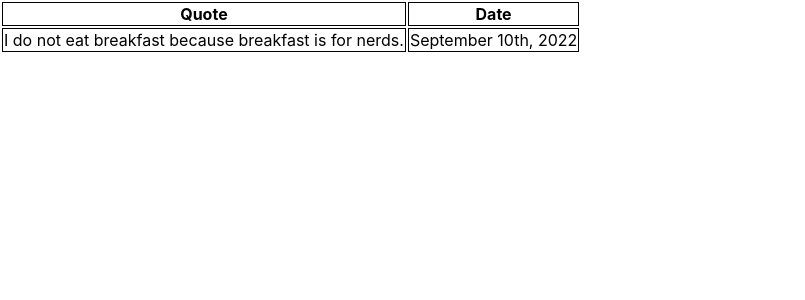
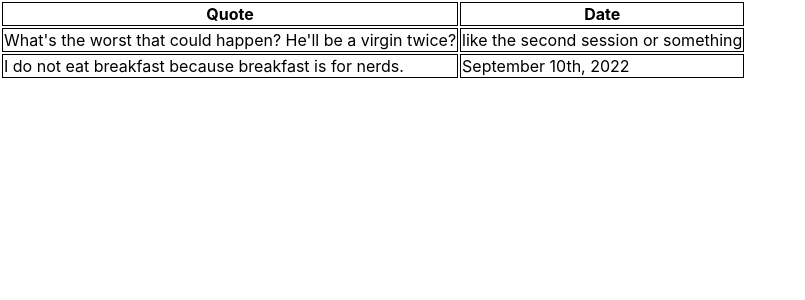
Before and after one commit to megamatson/gizmo-quotes, a React (Create React App) app: page / in a window 1280 px wide. Shown: the top 300 px of the page, without its empty margins (0-805 px from the left). Built offline with nearby package versions, Linux system fonts and the light colour scheme.

Commit message:
Added another quote

```diff
--- a/src/App.tsx
+++ b/src/App.tsx
@@ -2,6 +2,7 @@ import React from 'react';
 import './App.css';
 
 const quotes: [string, string][] = [
+  ["What's the worst that could happen? He'll be a virgin twice?", 'like the second session or something'],
   ['I do not eat breakfast because breakfast is for nerds.', 'September 10th, 2022'],
 ];
 
```
